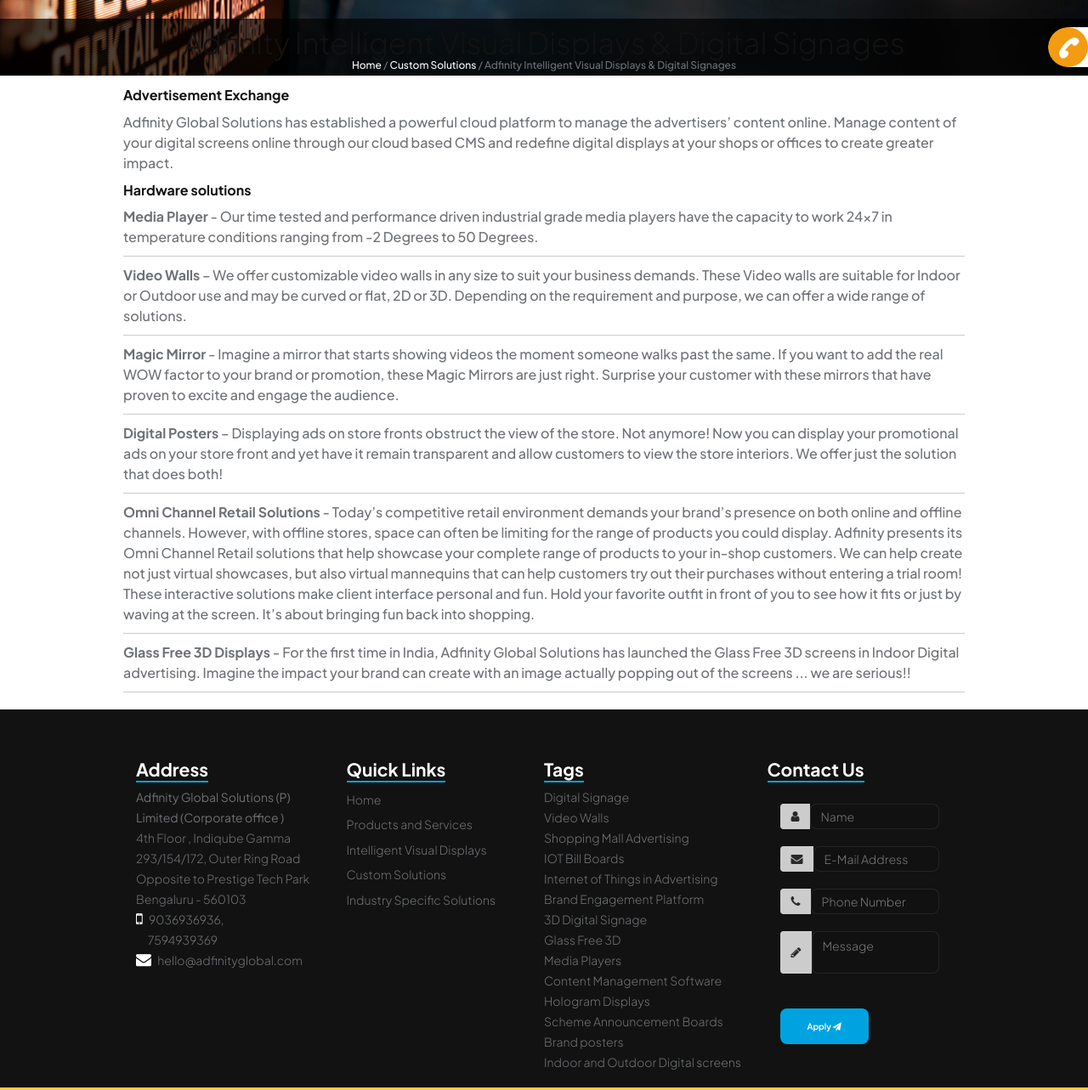
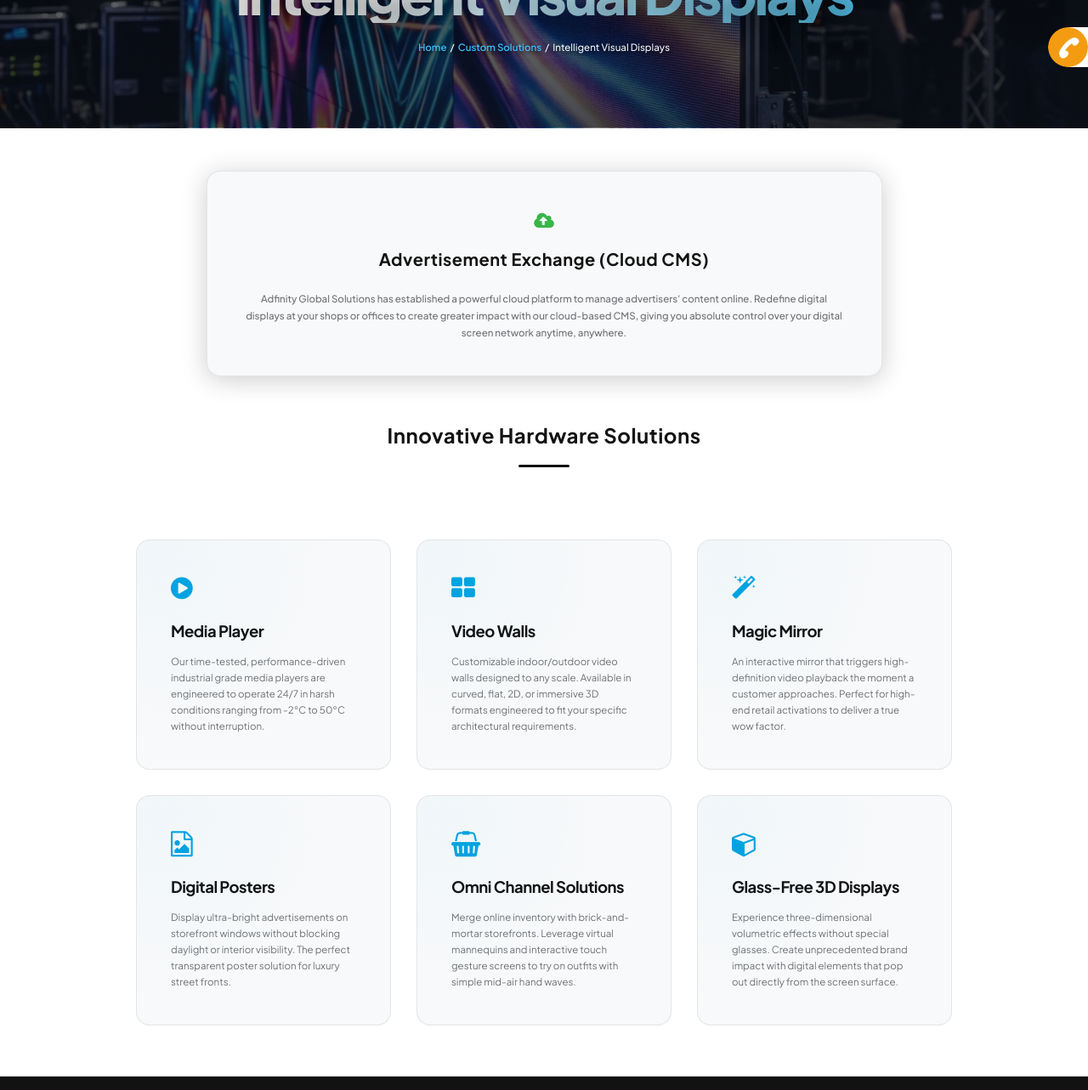
Before and after one commit to joelfanbella/adfinity-led, a website: page visualdisplay.html in a window 1280 px wide. Shown: the part 248-1531 px from the top of the page at 85% size. Drawn offline with nearby package versions, Linux system fonts and the light colour scheme; some packages are replaced by stand-ins of ours; grey boxes are pictures that could not be loaded; a script that the page names is missing; a web font is replaced by a local one.

Commit message:
feat: implement revamped stylesheet and page banner for visual display section

```diff
--- a/stylesheets/revamped.css
+++ b/stylesheets/revamped.css
@@ -980,6 +980,10 @@ a:hover {
     background: linear-gradient(rgba(12, 16, 26, 0.45), rgba(12, 16, 26, 0.75)), url('../images/bg/custom_solutions_banner.png') no-repeat center center / cover !important;
 }
 
+.page-banner-visual {
+    background: linear-gradient(rgba(12, 16, 26, 0.45), rgba(12, 16, 26, 0.75)), url('../images/bg/visual_display_banner.png') no-repeat center center / cover !important;
+}
+
 .industry-grid {
     display: grid;
     grid-template-columns: repeat(2, 1fr);
@@ -1098,3 +1102,27 @@ a:hover {
     color: var(--color-accent) !important;
     font-size: 0.95rem !important;
 }
+
+/* ==========================================================================
+   Visual Display specific styles
+   ========================================================================== */
+.visual-grid {
+    display: grid !important;
+    grid-template-columns: repeat(3, 1fr) !important;
+    gap: 30px !important;
+    margin-top: 40px !important;
+    margin-bottom: 50px !important;
+}
+
+@media (max-width: 992px) {
+    .visual-grid {
+        grid-template-columns: repeat(2, 1fr) !important;
+    }
+}
+
+@media (max-width: 768px) {
+    .visual-grid {
+        grid-template-columns: 1fr !important;
+        gap: 25px !important;
+    }
+}
--- a/visualdisplay.html
+++ b/visualdisplay.html
@@ -24,6 +24,7 @@
 <link rel="shortcut icon" href="favicon.ico">
 
 <link href="stylesheets/master.css" rel="stylesheet">
+<link href="stylesheets/revamped.css" rel="stylesheet" media="all">
 
 <link rel="stylesheet" href="css/style.css">
 
@@ -89,95 +90,93 @@
 
 
 
-<section class="mastwrap page-top-space">
+<section class="page-banner-revamped page-banner-visual">
+	<div class="banner-container">
+		<h1 class="banner-title" style="font-size: 5rem;">Intelligent Visual Displays</h1>
+		<div class="banner-breadcrumb">
+			<a href="index.html">Home</a> &nbsp;/&nbsp; <a href="customsolutions.html">Custom Solutions</a> &nbsp;/&nbsp; Intelligent Visual Displays
+		</div>
+	</div>
+</section>
 
+<div class="container">
+	<div class="row add-top" style="margin-top: 50px; margin-bottom: 55px;">
+		<div class="col-md-10 col-md-offset-1 text-center">
+			<div style="background: var(--bg-card); border: 1px solid var(--border-color); border-radius: 16px; padding: 40px; box-shadow: 0 4px 30px rgba(0,0,0,0.2);">
+				<div style="font-size: 2.2rem; color: var(--color-accent); margin-bottom: 15px;"><i class="fa fa-cloud-upload"></i></div>
+				<h2 class="font2" style="font-size: 2rem; color: var(--color-white); margin-top: 0; margin-bottom: 15px; letter-spacing: 0.5px;">Advertisement Exchange (Cloud CMS)</h2>
+				<p style="font-size: 1.15rem; line-height: 1.75; color: var(--color-muted); margin: 0;">Adfinity Global Solutions has established a powerful cloud platform to manage advertisers' content online. Redefine digital displays at your shops or offices to create greater impact with our cloud-based CMS, giving you absolute control over your digital screen network anytime, anywhere.</p>
+			</div>
+		</div>
+	</div>
 
-<div class="container-fluid">
 	<div class="row">
+		<div class="col-md-12 text-center">
+			<h2 class="font2" style="font-size: 2.4rem; color: var(--color-white); margin-bottom: 10px; letter-spacing: 0.5px;">Innovative Hardware Solutions</h2>
+			<div style="width: 60px; height: 3px; background: var(--color-primary); margin: 0 auto 45px auto; border-radius: 2px;"></div>
+		</div>
+	</div>
 
+	<div class="row add-bottom">
+		<div class="col-md-12">
+			<div class="visual-grid">
+				<!-- Card 1: Media Player -->
+				<div class="card-modern">
+					<div class="card-icon">
+						<i class="fa fa-play-circle"></i>
+					</div>
+					<h3 class="card-title">Media Player</h3>
+					<p class="card-desc">Our time-tested, performance-driven industrial grade media players are engineered to operate 24/7 in harsh conditions ranging from -2°C to 50°C without interruption.</p>
+				</div>
 
-<div class="firstStyle"></div>
+				<!-- Card 2: Video Walls -->
+				<div class="card-modern">
+					<div class="card-icon">
+						<i class="fa fa-th-large"></i>
+					</div>
+					<h3 class="card-title">Video Walls</h3>
+					<p class="card-desc">Customizable indoor/outdoor video walls designed to any scale. Available in curved, flat, 2D, or immersive 3D formats engineered to fit your specific architectural requirements.</p>
+				</div>
 
-		<article class="col-md-12 text-center sign-bg page-bg ">
-		<img src="images/bg/VisualDisplays.jpg"/>
-			<div class="pbg">
+				<!-- Card 3: Magic Mirror -->
+				<div class="card-modern">
+					<div class="card-icon">
+						<i class="fa fa-magic"></i>
+					</div>
+					<h3 class="card-title">Magic Mirror</h3>
+					<p class="card-desc">An interactive mirror that triggers high-definition video playback the moment a customer approaches. Perfect for high-end retail activations to deliver a true wow factor.</p>
+				</div>
 
-			<h1 class="main-heading font2"><span>Adfinity Intelligent Visual Displays & Digital Signages</span></h1>
-			<div class="clearfix"></div>
-			<p class="white"><a href="index.html">Home </a>/ <a href="customsolutions.html">Custom Solutions</a> / Adfinity Intelligent Visual Displays &amp; Digital Signages</p>
-			<div class="clearfix"></div>
+				<!-- Card 4: Digital Posters -->
+				<div class="card-modern">
+					<div class="card-icon">
+						<i class="fa fa-file-image-o"></i>
+					</div>
+					<h3 class="card-title">Digital Posters</h3>
+					<p class="card-desc">Display ultra-bright advertisements on storefront windows without blocking daylight or interior visibility. The perfect transparent poster solution for luxury street fronts.</p>
+				</div>
+
+				<!-- Card 5: Omni Channel Retail -->
+				<div class="card-modern">
+					<div class="card-icon">
+						<i class="fa fa-shopping-basket"></i>
+					</div>
+					<h3 class="card-title">Omni Channel Solutions</h3>
+					<p class="card-desc">Merge online inventory with brick-and-mortar storefronts. Leverage virtual mannequins and interactive touch gesture screens to try on outfits with simple mid-air hand waves.</p>
+				</div>
+
+				<!-- Card 6: Glass-Free 3D Displays -->
+				<div class="card-modern">
+					<div class="card-icon">
+						<i class="fa fa-cube"></i>
+					</div>
+					<h3 class="card-title">Glass-Free 3D Displays</h3>
+					<p class="card-desc">Experience three-dimensional volumetric effects without special glasses. Create unprecedented brand impact with digital elements that pop out directly from the screen surface.</p>
+				</div>
 			</div>
-
-		</article>
-
-
+		</div>
 	</div>
 </div>
-
-<div class="container">
-
-
-	<div class="row add-top">
-
-		<article class="col-md-10 col-md-offset-1 text-center">
-
-
-		</article>
-
-	</div>
-
-
-	<div class="row add-bottom">
-	<h4>Advertisement Exchange</h4>
-<p>Adfinity Global Solutions has established a powerful cloud platform to manage the advertisers’ content online. Manage content of your digital screens online through our cloud based CMS and redefine digital displays at your shops or offices to create greater impact.
-
-</p>
-<h4>Hardware solutions</h4>
-
-	<p>
-
-
-		<strong>Media Player</strong> -  Our time tested and performance driven industrial grade media players have the capacity to work 24x7 in temperature conditions ranging from -2 Degrees to 50 Degrees.
-
-	</p>
-	<hr>
-	<p>
-
-
-		<strong>Video Walls</strong> – We offer customizable video walls in any size to suit your business demands. These Video walls are suitable for Indoor or Outdoor use and may be curved or flat, 2D or 3D. Depending on the requirement and purpose, we can offer a wide range of solutions.
-
-	</p>
-	<hr>
-	<p>
-
-
-		<strong>Magic Mirror</strong> -  Imagine a mirror that starts showing videos the moment someone walks past the same. If you want to add the real WOW factor to your brand or promotion, these Magic Mirrors are just right. Surprise your customer with these mirrors that have proven to excite and engage the audience.
-
-	</p>
-		<hr>
-	<p>
-
-
-		<strong>Digital Posters</strong> – Displaying ads on store fronts obstruct the view of the store. Not anymore! Now you can display your promotional ads on your store front and yet have it remain transparent and allow customers to view the store interiors. We offer just the solution that does both!
-
-	</p>
-	<hr>
-	<p>
-
-
-		<strong>Omni Channel Retail Solutions</strong> -  Today’s competitive retail environment demands your brand’s presence on both online and offline channels. However, with offline stores, space can often be limiting for the range of products you could display. Adfinity presents its Omni Channel Retail solutions that help showcase your complete range of products to your in-shop customers. We can help create not just virtual showcases, but also virtual mannequins that can help customers try out their purchases without entering a trial room! These interactive solutions make client interface personal and fun. Hold your favorite outfit in front of you to see how it fits or just by waving at the screen. It’s about bringing fun back into shopping.
-
-	</p>
-	<hr>
-	<p>
-
-
-		<strong>Glass Free 3D Displays</strong> -  For the first time in India, Adfinity Global Solutions has launched the Glass Free 3D screens in Indoor Digital advertising. Imagine the impact your brand can create with an image actually popping out of the screens ... we are serious!!
-	</p>
-	<hr>
-
-
-	<div class="clearfix"></div>
 
 	</div>
 </div>
```
Also changed, not shown: images/bg/visual_display_banner.png (added).
